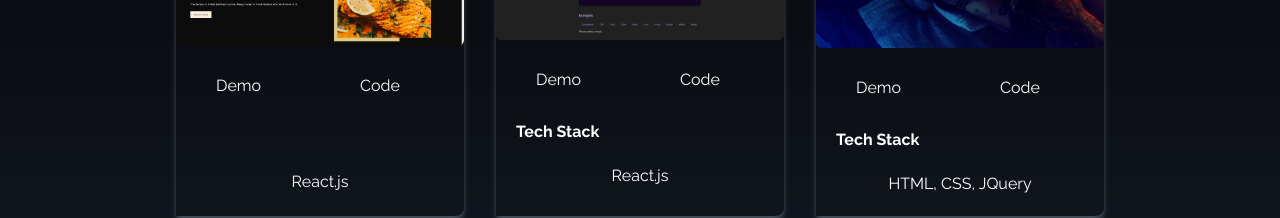
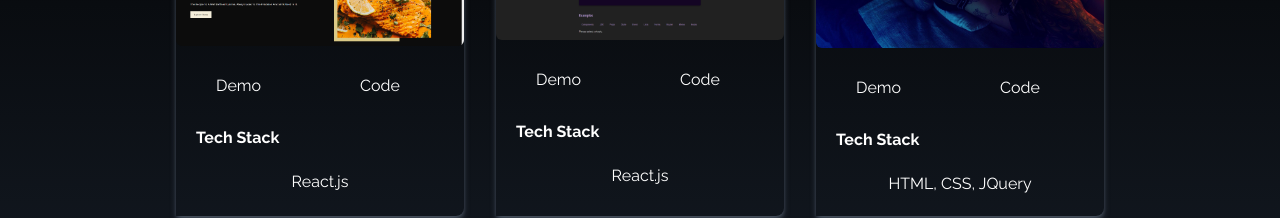
Before and after one commit to Vargos98/personal-portfolio, a React (Create React App) app: page / in a window 1280 px wide. Shown: the part 1860-2078 px from the top of the page. Built offline with nearby package versions, Linux system fonts and the light colour scheme.

Commit message:
Update Portfolio.jsx

```diff
--- a/src/components/Portfolio.jsx
+++ b/src/components/Portfolio.jsx
@@ -29,7 +29,7 @@ const Portfolio = () => {
                             <a href="https://github.com/Vargos98/restaurant-react-app" className='w-1/2 px-6 py-3 m-4 duration-200 hover:scale-105'>Code</a>
 
                         </div>
-                        <p className='text-md bold inline ml-5 mt-5 mb-5 font-bold'> </p>
+                        <p className='text-md bold inline ml-5 mt-5 mb-5 font-bold'>Tech Stack </p>
                         <p className='mt-5 mb-5 flex items-center justify-center '> React.js</p>
                     </div>
                     <div className='shadow-md shadow-gray-600 rounded-r-lg duration-200 hover:scale-110'>
```
